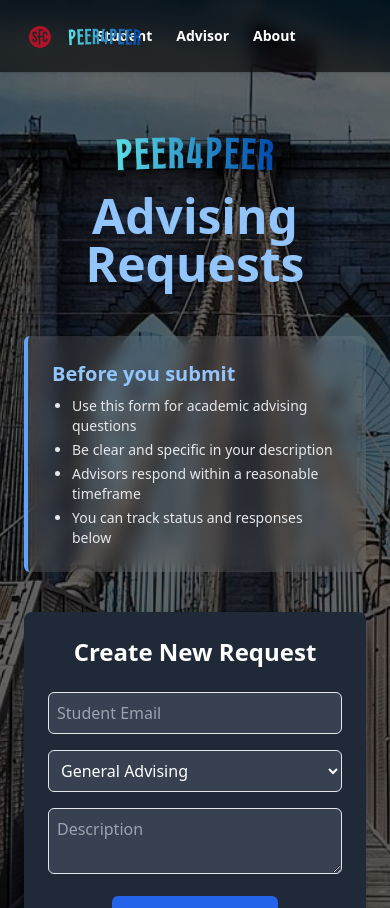
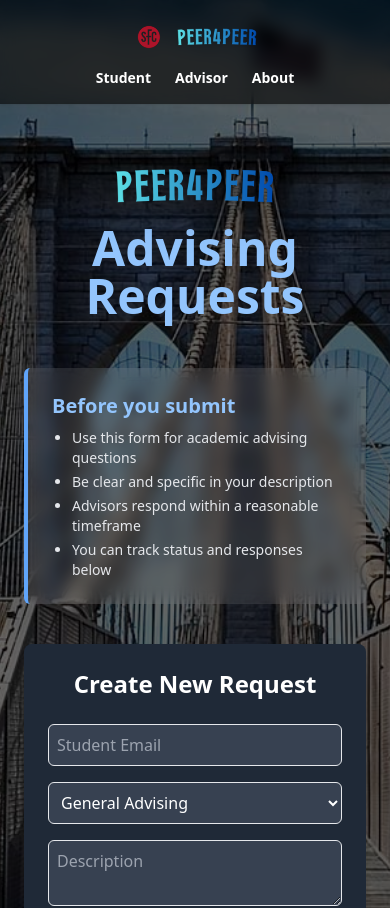
Before and after one commit to vbarrerachaves/peer4peer-frontend, a React (Vite) app: page / in a window 390 px wide. Shown: the top 908 px of the page. Built offline with nearby package versions, Linux system fonts and the light colour scheme; no server answers.

Commit message:
Fix mobile navbar overlap

```diff
--- a/src/App.jsx
+++ b/src/App.jsx
@@ -71,10 +71,11 @@ function App() {
         <div className="min-h-screen bg-black/60 text-white">
 
 {/* NAVBAR */}
-<div className="w-full flex items-center px-6 py-4 bg-black/60 backdrop-blur shadow">
+<div className="w-full px-6 py-4 bg-black/60 backdrop-blur shadow">
+  <div className="flex flex-col md:flex-row md:items-center">
 
-  {/* LEFT: SFC + Peer4Peer */}
-  <div className="flex items-center gap-3">
+    {/* TOP ROW (mobile) / LEFT (desktop): SFC + Peer4Peer */}
+    <div className="flex items-center gap-3 justify-center md:justify-start">
       <img
         src={sfcLogo}
         alt="St. Francis College"
@@ -87,15 +88,16 @@ function App() {
       />
     </div>
 
-  {/* CENTER: NAV */}
-  <div className="flex-1 flex justify-center gap-6 text-sm font-semibold">
+    {/* NAV LINKS */}
+    <div className="mt-3 md:mt-0 flex-1 flex justify-center gap-6 text-sm font-semibold">
       <Link to="/" className="hover:underline">Student</Link>
       <Link to="/advisor" className="hover:underline">Advisor</Link>
       <Link to="/about" className="hover:underline">About</Link>
     </div>
 
     {/* RIGHT: RESERVED (future toggle/settings) */}
-  <div className="w-[120px]" />
+    <div className="hidden md:block w-[120px]" />
+  </div>
 </div>
 
 
```
Lines whose indentation alone changed are shown as unchanged.
